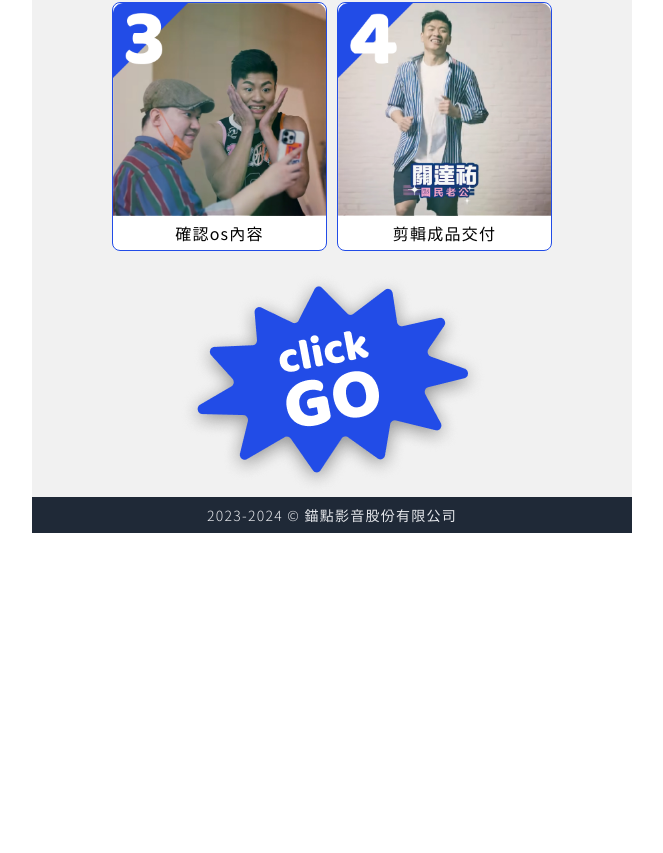
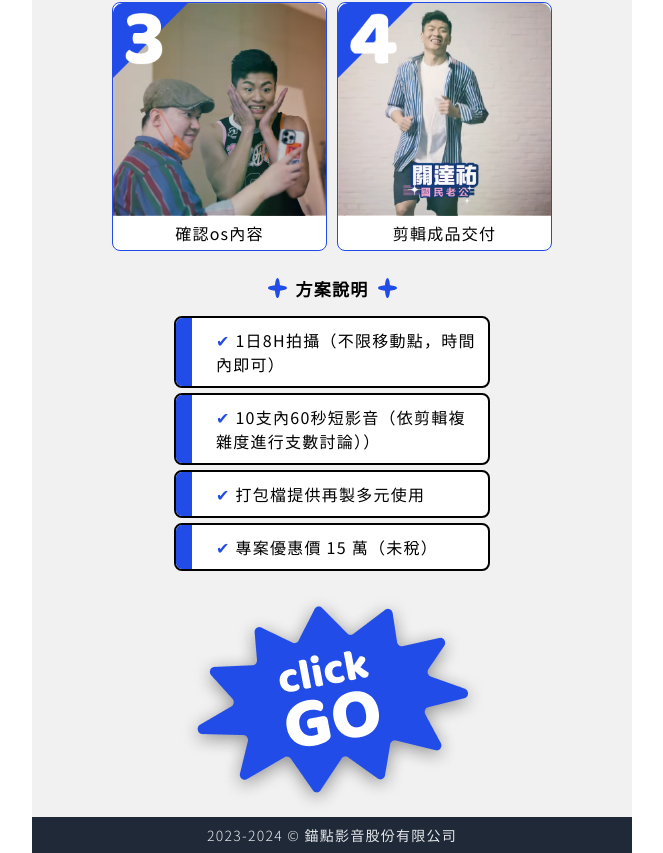
Before and after one commit to cccopy/anchorfilm-event-feedback, a plain HTML site: page shorts/Aproduct.html in a window 1280 px wide. Shown: the part 1264-2117 px from the top of the page, without its empty margins (308-971 px from the left). Before the commit the page ends 1797 px from the top, so only its background shows below. Drawn offline with nearby package versions, Linux system fonts and the light colour scheme.

Commit message:
AC方案修改
AC方案修改

```diff
--- a/shorts/Aproduct.html
+++ b/shorts/Aproduct.html
@@ -187,6 +187,30 @@
         </li>
       </ul>
     </section>
+
+
+<section class="grid info-cont">
+      <h5 class="top-title">
+        <span>方案說明</span>
+      </h5>
+      <ul class="text-list">
+        <li>
+          <p><span class="c-blue">✔</span> 1日8H拍攝（不限移動點，時間內即可）</p>
+        </li>
+        <li>
+          <p><span class="c-blue">✔</span> 10支內60秒短影音（依剪輯複雜度進行支數討論））</p>
+        </li>
+        <li>
+          <p><span class="c-blue">✔</span> 打包檔提供再製多元使用</p>
+        </li>
+        <li>
+          <p><span class="c-blue">✔</span> 專案優惠價 15 萬（未稅）</p>
+        </li>
+      </ul>
+    </section>
+
+
+
     <section class="grid">
       <div class="inline-flex justify-center z-10">
         <a href="/shorts/select_one_A.html" class="relative">
```
Also changed, not shown: shorts/Cproduct.html (+23 -0 lines).
